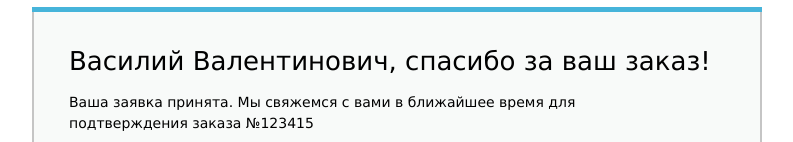
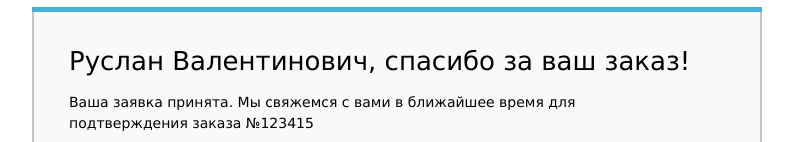
Before and after one commit to HolyMiracle/butterfly, a plain HTML site: page index.html in a window 1280 px wide. Shown: the part 188-330 px from the top of the page, without its empty margins (243-1036 px from the left). Drawn offline with Linux system fonts and the light colour scheme.

Commit message:
I changed a name

```diff
--- a/index.html
+++ b/index.html
@@ -35,7 +35,7 @@
 										</tr>
 
 										<tr>
-											<td colspan="3" style="line-height: 2.3; font-size: 26px;">Василий Валентинович, спасибо за ваш заказ!</td>
+											<td colspan="3" style="line-height: 2.3; font-size: 26px;">Руслан Валентинович, спасибо за ваш заказ!</td>
 										</tr>
 
 										<tr>
```
